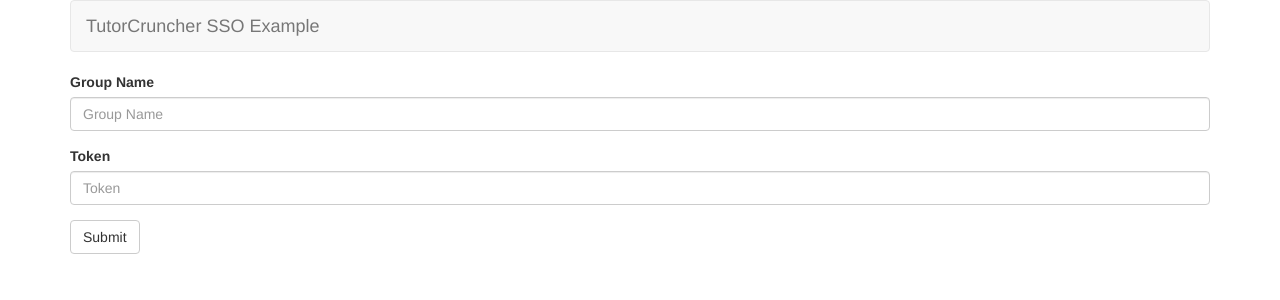
After one commit to tutorcruncher/fernet-sso-demo, a Flask app: page /add-group in a window 1280 px wide. The commit adds this page. Shown: the top 300 px of the page. Run offline with Flask 2, Linux system fonts and the light colour scheme; parts of the project's set-up code (start-up, migrations or seed data) failed here and were passed over; some libraries are stand-ins or nearby versions.

Commit message:
working on multiple tokens

```diff
--- a/app.py
+++ b/app.py
@@ -22,18 +22,35 @@ fernet = Fernet(TOKEN_SECRET)
 redis_cli = Redis()
 
 
-
 @app.route('/')
-def index():
+def index_view():
     profile = session.get('profile')
     if not profile:
         return 'Permission Denied: you can sign in using TutorCruncher SSO', 403
     logins = [l.decode('utf8') for l in redis_cli.lrange('logins', 0, -1)]
-    return render_template('page.jinja', profile=profile, logins=logins)
+    return render_template('index.jinja', profile=profile, logins=logins)
+
+
+@app.route('/profile')
+def profile_view():
+    profile = session.get('profile')
+    if not profile:
+        return 'Permission Denied: you can sign in using TutorCruncher SSO', 403
+    return render_template('profile.jinja', profile=profile)
+
+
+@app.route('/add-group', methods=['GET', 'POST'])
+def add_group_view():
+    if request.method == 'POST':
+        group_key = 'group:{}'.format(request.form['group-name'])
+        redis_cli[group_key] = request.form['token']
+        return redirect('/')
+    else:
+        return render_template('add_group.jinja')
 
 
 @app.route('/sso-lander')
-def sso_lander():
+def sso_lander_view():
     token = request.args.get('token', '').encode('utf8')
 
     try:
--- a/requirements.txt
+++ b/requirements.txt
@@ -1,5 +1,5 @@
 Flask==0.10.1
 cryptography==1.3.2
+gunicorn==19.6.0
 ipython==4.2.0
-gunicorn==19.6.0
 redis==2.10.5
--- /dev/null
+++ b/templates/add_group.jinja
@@ -0,0 +1,17 @@
+{% extends 'page.jinja' %}
+
+{% block content %}
+  <form method="post" action="">
+
+    <div class="form-group">
+      <label for="group-name">Group Name</label>
+      <input type="text" class="form-control" name="group-name" id="group-name" required placeholder="Group Name">
+    </div>
+
+    <div class="form-group">
+      <label for="token">Token</label>
+      <input type="text" class="form-control" name="token" id="token" required placeholder="Token">
+    </div>
+    <button type="submit" class="btn btn-default">Submit</button>
+  </form>
+{% endblock %}
--- a/templates/page.jinja
+++ b/templates/page.jinja
@@ -19,17 +19,17 @@
           <div id="navbar" class="navbar-collapse collapse">
             <ul class="nav navbar-nav">
             </ul>
-            <ul class="nav navbar-nav navbar-right">
-              <li>{{ profile.nm }}</li>
-              <li><a href="/logout">Logout</a></li>
-            </ul>
+            {% if profile %}
+              <ul class="nav navbar-nav navbar-right">
+                <li><a href="/profile">{{ profile.nm }}</a></li>
+                <li><a href="/logout">Logout</a></li>
+              </ul>
+            {% endif %}
           </div>
         </div>
       </nav>
 
-      {% for login in logins %}
-        <div>{{ login }}</div>
-      {% endfor %}
+      {% block content %}{% endblock %}
     </div>
   </body>
 </html>
```
Also changed, not shown: templates/index.jinja (added, +7 -0 lines), templates/profile.jinja (added, +10 -0 lines).
